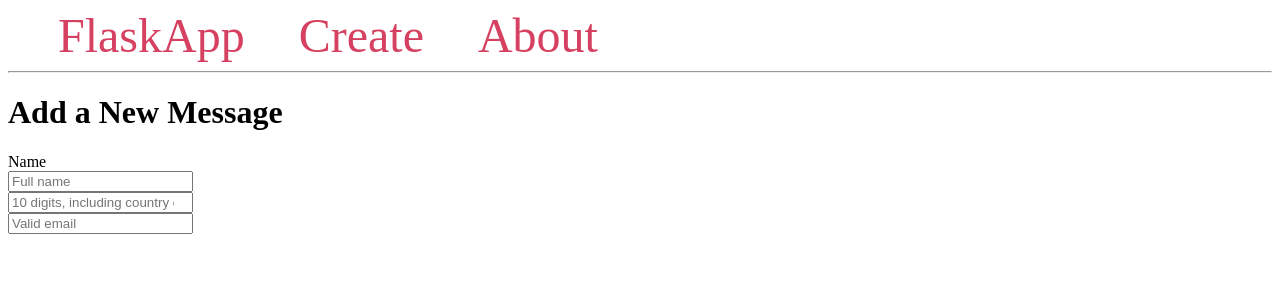
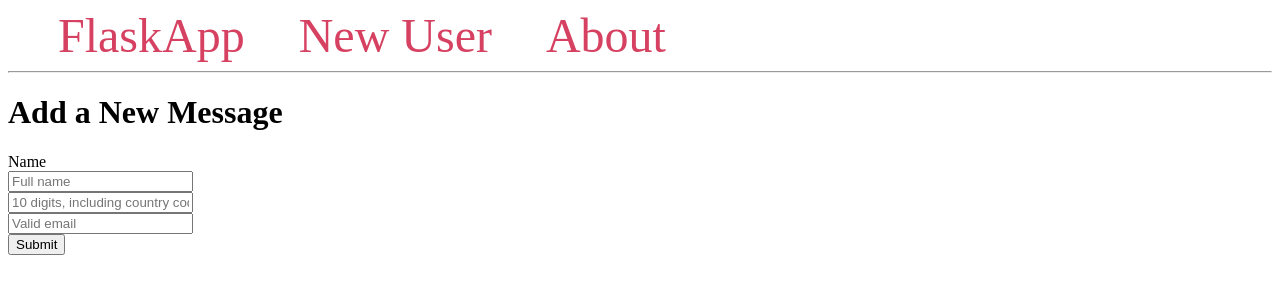
Before and after one commit to dolidze94/square_sms_assistant, a Flask app: page /new_user/ in a window 1280 px wide. Shown: the top 300 px of the page. Run offline with Flask 3, Linux system fonts and the light colour scheme; parts of the project's set-up code (start-up, migrations or seed data) failed here and were passed over.

Commit message:
Added the submit button back, oops

```diff
--- a/templates/base.html
+++ b/templates/base.html
@@ -28,7 +28,7 @@
 <body>
     <nav>
         <a href="{{ url_for('home') }}">FlaskApp</a>
-        <a href="{{ url_for('new_user') }}">Create</a>
+        <a href="{{ url_for('new_user') }}">New User</a>
         <a href="#">About</a>
     </nav>
     <hr>
--- a/templates/new_user.html
+++ b/templates/new_user.html
@@ -9,7 +9,7 @@
                placeholder="Full name"
                value="{{ request.form['name'] }}" required></input>
         <br>
-        <input type="number" name="phone"
+        <input type="text" name="phone"
                placeholder="10 digits, including country code"
                value="{{ request.form['phone'] }}" required></input>
         <br>
@@ -17,6 +17,6 @@
                placeholder="Valid email"
                value="{{ request.form['email'] }}" required></input>
         <br>
-
+        <button type="submit">Submit</button>
     </form>
 {% endblock %}
```
